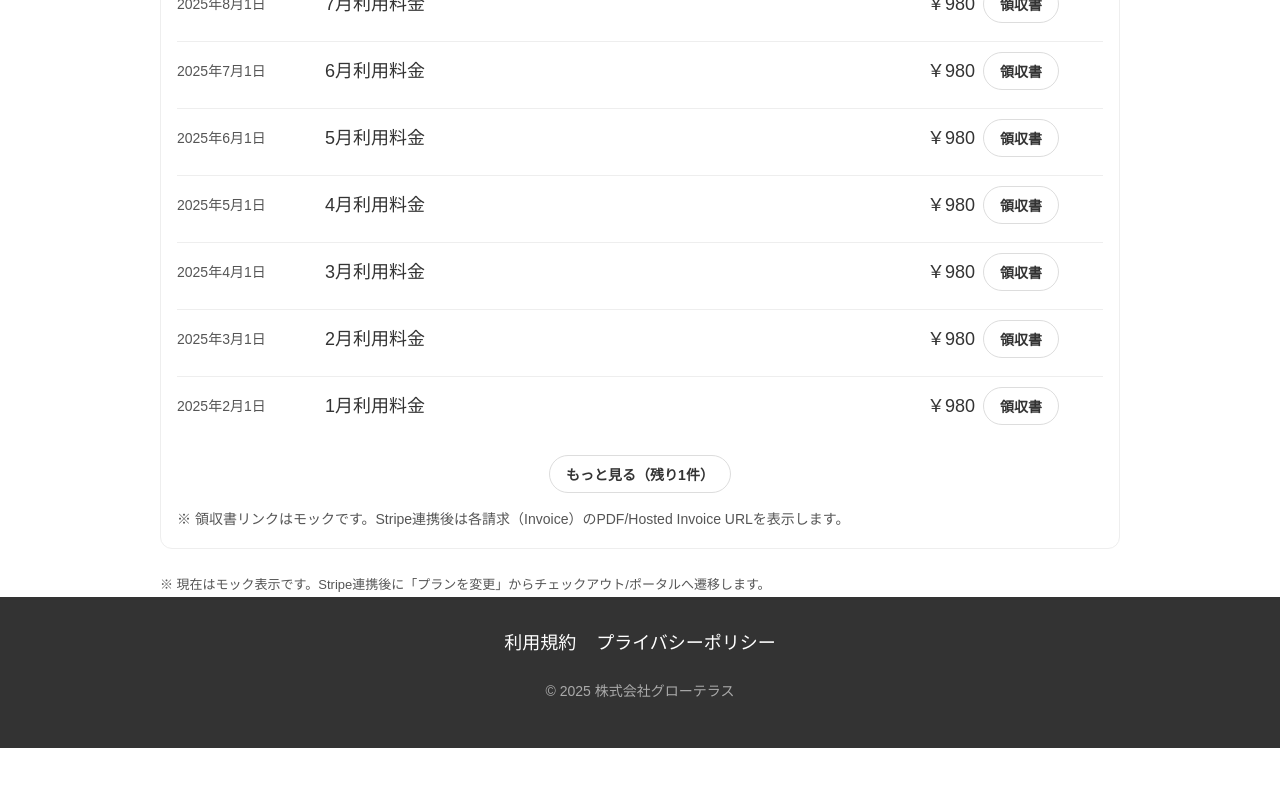
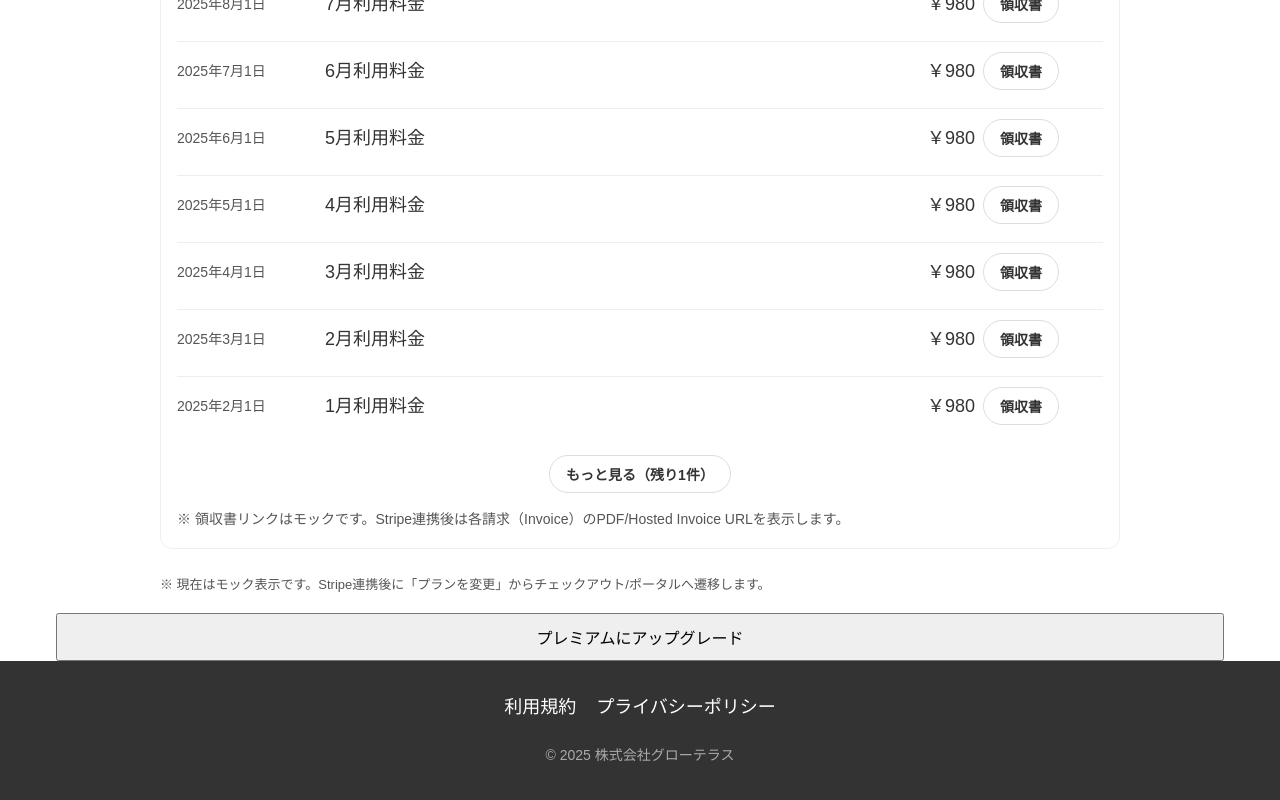
Before and after one commit to GrowTerraceInc/richpass-frontend, a Next.js app: page /settings/plan in a window 1280 px wide. Shown: the part 870-1670 px from the top of the page. Before the commit the page ends 1618 px from the top, so only its background shows below. Built offline with nearby package versions, Linux system fonts and the light colour scheme; no server answers.

Commit message:
feat(plan): render SubscribeAction on settings/plan

```diff
--- a/app/settings/plan/page.tsx
+++ b/app/settings/plan/page.tsx
@@ -1,3 +1,4 @@
+import SubscribeAction from './components/SubscribeAction';
 import Breadcrumbs from "@/app/components/breadcrumbs/Breadcrumbs";
 import LinkButton from "@/app/components/ui/LinkButton";
 import styles from "./PlanPage.module.css";
@@ -85,6 +86,8 @@ export default async function PlanPage() {
           ※ 現在はモック表示です。Stripe連携後に「プランを変更」からチェックアウト/ポータルへ遷移します。
         </div>
       </div>
-    </main>
+
+  <div style={{marginTop:16}}><SubscribeAction /></div>
+</main>
   );
 }
```
